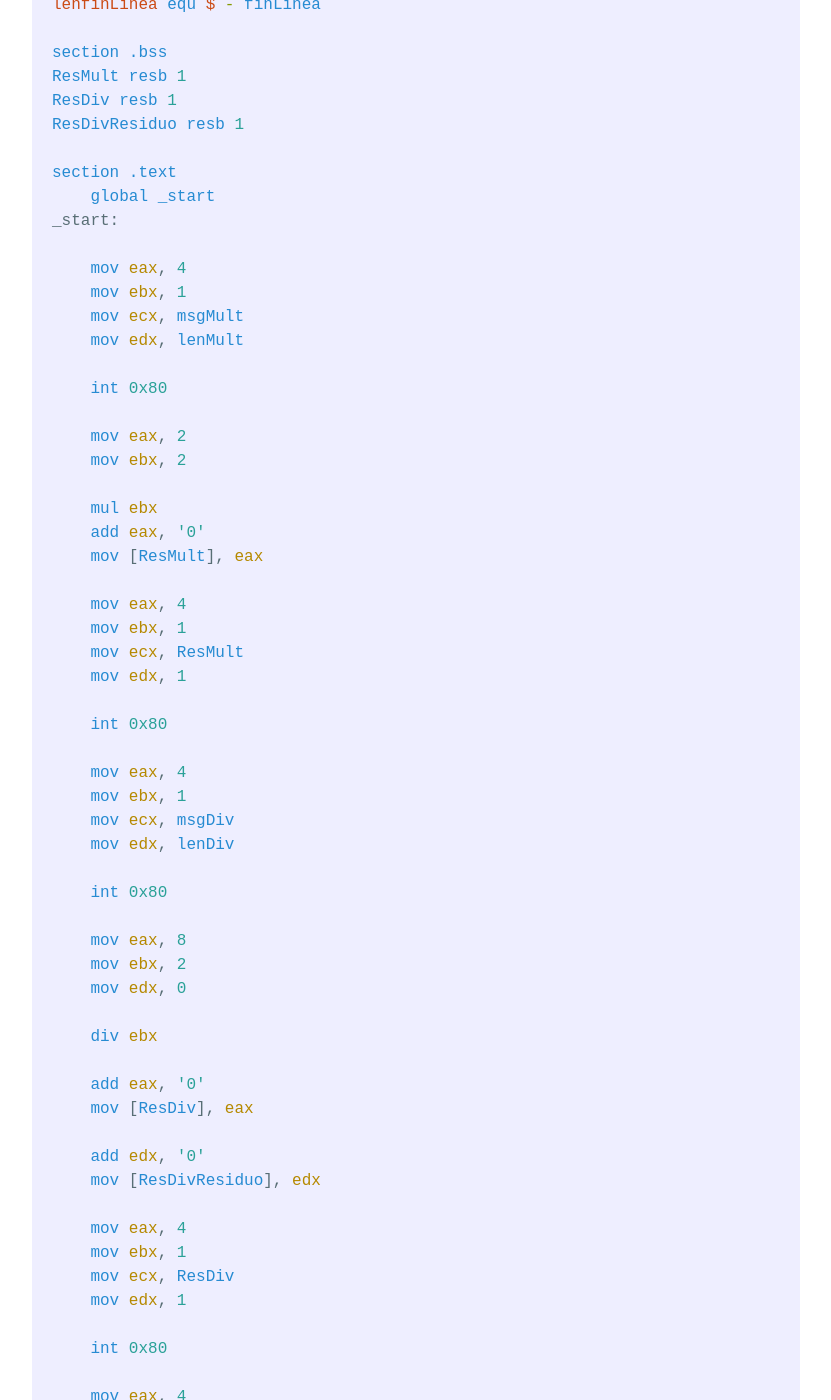
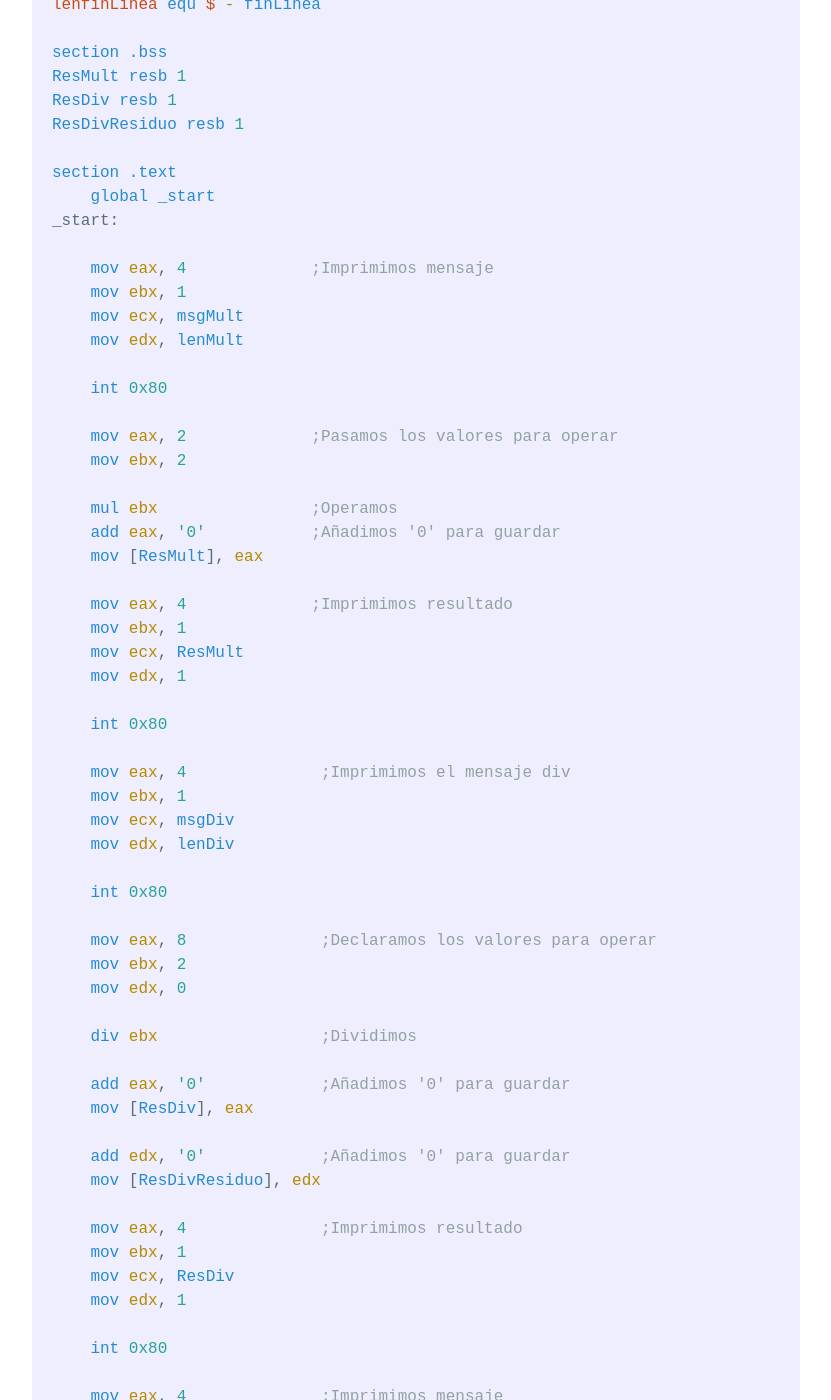
Before and after one commit to Poyoncio/poyoweb, a Jekyll site: the page built from _posts/2017-01-12-Curso-ensamblador-07-Operaciones-aritmeticas-II.md, in a window 1280 px wide and 1400 px high, scrolled down 2024 px. Shown: the whole window, without its empty margins (224-1055 px from the left). Built offline with Jekyll 4.4.1, drawn with Linux system fonts in a browser that asks for light colours; nearby versions of some CDN libraries; comment, search, counter and statistics services are not loaded; some of the changed text lies outside the part shown.

Commit message:
Update 2017-01-12-Curso-ensamblador-07-Operaciones-aritmeticas-II.md

```diff
--- a/_posts/2017-01-12-Curso-ensamblador-07-Operaciones-aritmeticas-II.md
+++ b/_posts/2017-01-12-Curso-ensamblador-07-Operaciones-aritmeticas-II.md
@@ -81,75 +81,75 @@ section .text
     global _start
 _start:
 
-    mov eax, 4
+    mov eax, 4             ;Imprimimos mensaje
     mov ebx, 1
     mov ecx, msgMult
     mov edx, lenMult
 
     int 0x80
 
-    mov eax, 2
+    mov eax, 2             ;Pasamos los valores para operar
     mov ebx, 2
 
-    mul ebx
-    add eax, '0'
+    mul ebx                ;Operamos
+    add eax, '0'           ;Añadimos '0' para guardar
     mov [ResMult], eax
 
-    mov eax, 4
+    mov eax, 4             ;Imprimimos resultado
     mov ebx, 1
     mov ecx, ResMult
     mov edx, 1
 
     int 0x80
 
-    mov eax, 4
+    mov eax, 4              ;Imprimimos el mensaje div
     mov ebx, 1
     mov ecx, msgDiv
     mov edx, lenDiv
 
     int 0x80
 
-    mov eax, 8
+    mov eax, 8              ;Declaramos los valores para operar
     mov ebx, 2
     mov edx, 0
 
-    div ebx
+    div ebx                 ;Dividimos
 
-    add eax, '0'
+    add eax, '0'            ;Añadimos '0' para guardar
     mov [ResDiv], eax
 
-    add edx, '0'
+    add edx, '0'            ;Añadimos '0' para guardar
     mov [ResDivResiduo], edx
 
-    mov eax, 4
+    mov eax, 4              ;Imprimimos resultado
     mov ebx, 1
     mov ecx, ResDiv
     mov edx, 1
 
     int 0x80
 
-    mov eax, 4
+    mov eax, 4              ;Imprimimos mensaje
     mov ebx, 1
     mov ecx, msgDivResiduo
     mov edx, lenDivResiduo
 
     int 0x80
 
-    mov eax, 4
+    mov eax, 4              ;Imprimimos resultado
     mov ebx, 1
     mov ecx, ResDivResiduo
     mov edx, 1
 
     int 0x80
 
-    mov eax, 4
+    mov eax, 4              ;Damos un enter
     mov ebx, 1
     mov ecx, finLinea
     mov edx, lenfinLinea
 
     int 0x80
 
-    mov eax, 1
+    mov eax, 1              ;Exit
     mov ebx, 0
 
     int 0x80
```
